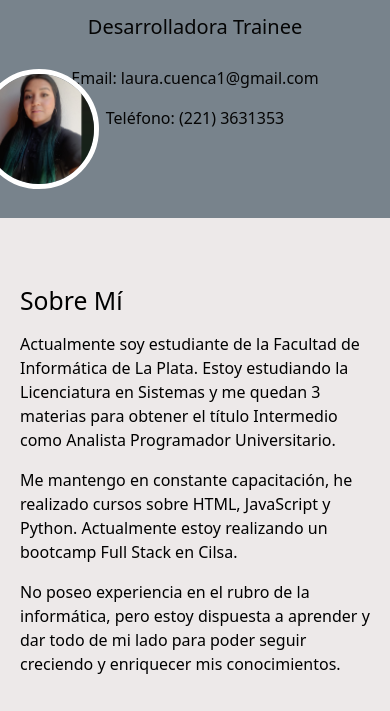
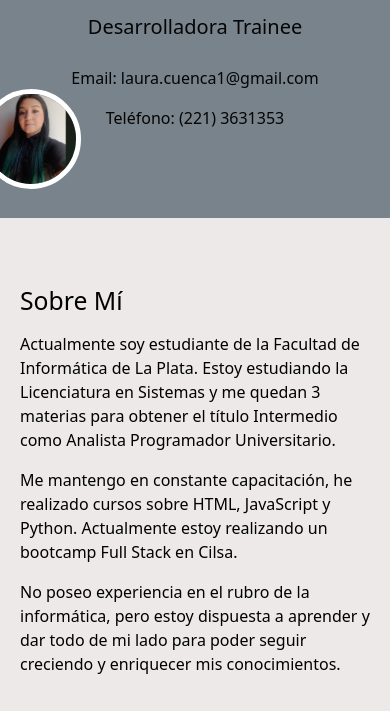
Before and after one commit to LauraCuenca/CV-Interactivo, a plain HTML site: page index.html in a window 390 px wide. Shown: the part 133-844 px from the top of the page. Drawn offline with nearby package versions, Linux system fonts and the light colour scheme.

Commit message:
cambios en formato de imagen

```diff
--- a/style.css
+++ b/style.css
@@ -48,8 +48,8 @@ body {
   .profile-image {
       width: 50vw;
       height: auto;
-      max-width: 150px;
-      max-height: 150px;
+      max-width: 120px;
+      max-height: 120px;
       bottom: 15%;
       left: 9%;
       transform: translateX(0)
@@ -57,12 +57,12 @@ body {
 }
 @media (max-width: 576px) {
   .profile-image {
-      width: 60vw;
+      width: 50vw;
       height: auto;
-      max-width: 120px;
-      max-height: 120px;
+      max-width: 100px;
+      max-height: 100px;
       bottom: 10%;
-      left: 10%;
+      left: 8%;
       transform: translateX(-50%);
   }
 }
```
